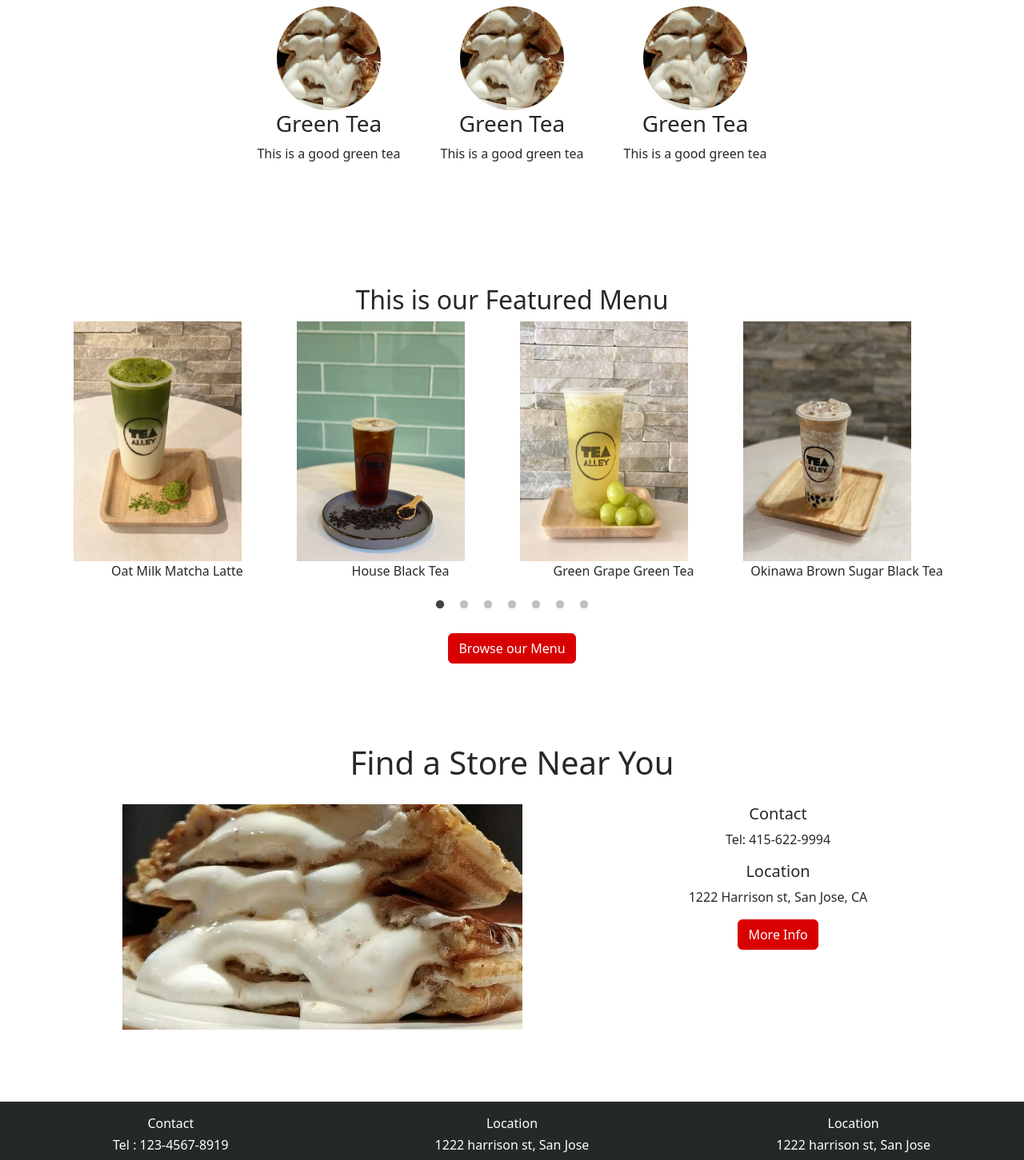
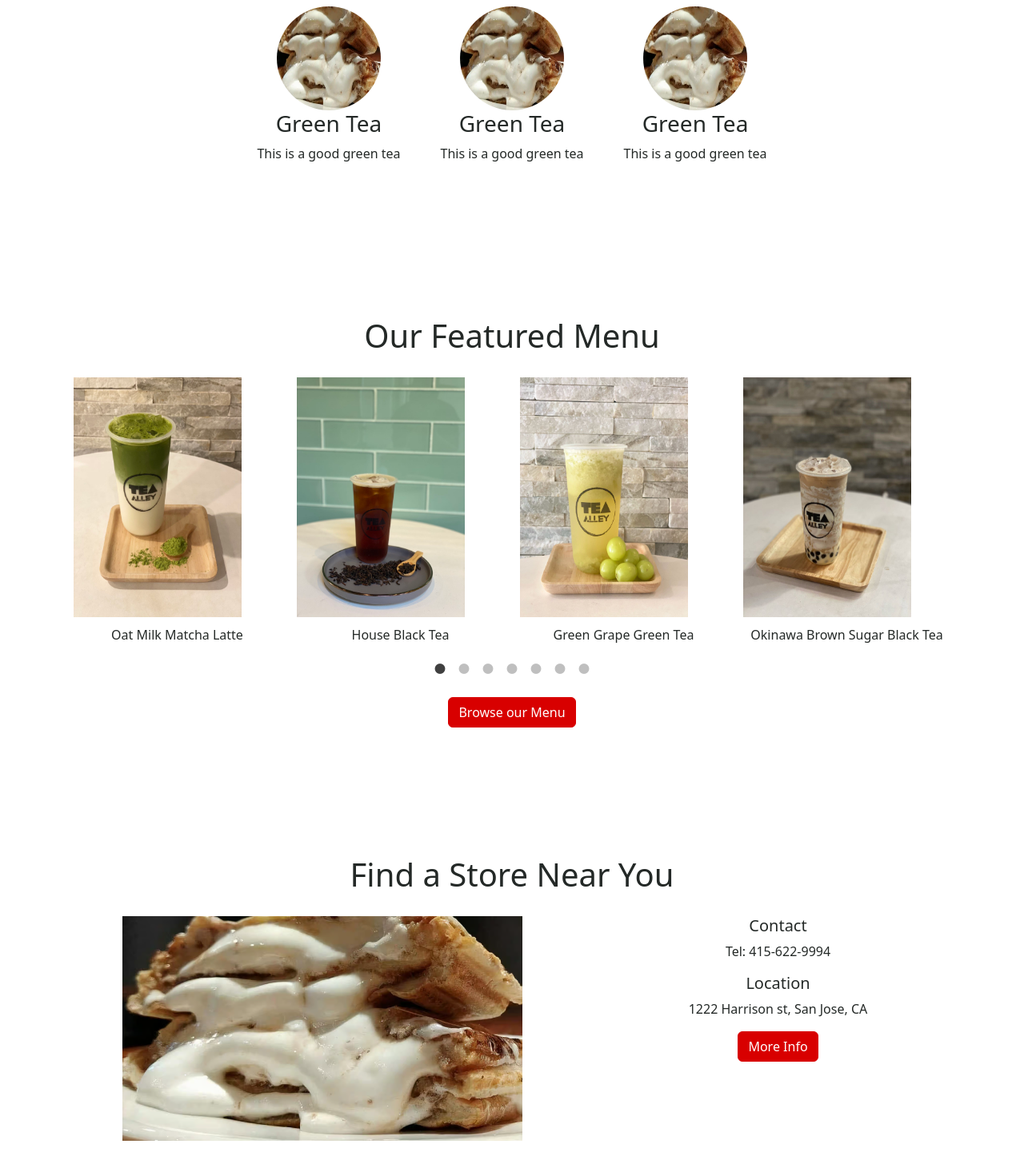
Before and after one commit to hanna522/tea-shop-website, a React (Create React App) app: page / in a window 1280 px wide. Shown: the part 1330-2781 px from the top of the page at 80% size. Built offline with nearby package versions, Linux system fonts and the light colour scheme.

Commit message:
update footer css

```diff
--- a/src/components/Footer.js
+++ b/src/components/Footer.js
@@ -11,24 +11,26 @@ function Footer() {
   return (
     <Container fluid className="footer">
       <Row>
-        <Col md="4" className="footer-copywright">
-          <h3>Contact</h3>
-          <h3>Tel : 123-4567-8919</h3>
-          <h3>Tel : 123-4567-8919</h3>
+        <Col md={4} className="footer-content">
+          <h2>Contact</h2>
+          <h3>(408) 217-9486</h3>
         </Col>
-        <Col md="4" className="footer-copywright">
-          <h3>Location</h3>
-          <h3>1222 harrison st, San Jose</h3>
-          <h3>CA, 94103</h3>
+        <Col md={4} className="footer-content">
+          <h2>Location</h2>
+          <h3>40 S 1st St</h3>
+          <h3>San Jose, CA 95113</h3>
+          <h3>Downtown</h3>
         </Col>
-        <Col md="4" className="footer-copywright">
-          <h3>Location</h3>
-          <h3>1222 harrison st, San Jose</h3>
-          <h3>CA, 94103</h3>
+        <Col md={4} className="footer-content">
+          <h2>Open Hours</h2>
+          <h3>Tue-Sat : 8:00 PM - 2:00 AM</h3>
+          <h3>Mon, Sun : 8:30 PM - 2:00 AM</h3>
         </Col>
-        <Col md="12" className="footer-body">
-          <ul className="footer-icons">
-            <li className="social-icons">
+      </Row>
+      <Row>
+        <Col>
+          <ul className="footer-social">
+            <li>
               <a
                 href="http://google.com"
                 style={{ color: "white" }}
--- a/src/components/Home/FeaturedMenuSlider.js
+++ b/src/components/Home/FeaturedMenuSlider.js
@@ -42,25 +42,27 @@ function FeaturedMenuSlider() {
 
   return (
       <>
-        <Container fluid className="home-info-section" id="home">
-          <Container className="middle-content">
-            <Row>
-              <Col className="header">
-                  <h2 className="heading">
-                      This is our <span className="purple"> Featured Menu </span>
-                  </h2>
+        <Container fluid className="home-info-section">
+          <Container className="home-info-content">
+            <Row className="home-header">
+              <Col>
+                  <h1>Our Featured Menu</h1>
               </Col>
-              <Col className="header">
+            </Row>
+            <Row className="home-header">
+              <Col>
                   <Slider className="slider" {...settings}>
                       {menus.map((menu, index) => (
-                      <div key={index} className="menu-item">
+                      <div key={index} className="slider-item">
                           <img src={menu.image} alt={menu.name} />
                           <p>{menu.name}</p>
                       </div>
                       ))}
                   </Slider>
               </Col>
-              <Col md={12} className="header">
+            </Row>
+            <Row className="home-header">
+              <Col>
                   <Link to="/menu" className="btn btn-primary">Browse our Menu</Link>
               </Col>
             </Row>
--- a/src/components/Location/Location.js
+++ b/src/components/Location/Location.js
@@ -29,7 +29,7 @@ const MyMapComponent = ({ center, zoom }) => {
 };
 
 export default function Location() {
-  const API_KEY = "";
+  const API_KEY = "AIzaSyDUZqQmTvngC0RzytNANCvw5a_HZWTvIbk";
   const center = { lat: 37.335594177246094, lng: -121.88988494873047 };
   const zoom = 14;
 
--- a/src/style.css
+++ b/src/style.css
@@ -360,91 +360,30 @@ button:focus {
   border-radius: 50%;
 }
 
-.menu-item {
+/* featured menu section */
+.slider {
+  margin-bottom: 30px;
+}
+
+.slider-item {
   display: flex;
   flex-direction: column;
   align-items: center;
 }
 
-.menu-item img { /* needs to be adjusted to original size later */
-  height: 300px;
-  width: 230px;
+.slider-item img {
+  height: 300px; /* needs to be adjusted to original size later */
+  width: 230px; /* needs to be adjusted to original size later */
   padding: 0px 10px;
+  margin-bottom: 10px;
 }
 
-.slider {
-  margin-bottom: 50px;
+.slider-item p {
+  font-weight: 500;
 }
 
 .slick-dots li button:before {
-  font-size: 12px !important;
-  bottom: -25px;
-}
-
-.btn {
-  z-index: 1 !important;
-}
-
-.home-about-social {
-  text-align: center !important;
-  padding-top: 25px;
-  color: white !important;
-}
-
-.home-about-social-links {
-  justify-content: center !important;
-  padding-top: 15px !important;
-  display: inline-block !important;
-  position: relative !important;
-  padding-inline-start: 0 !important;
-}
-
-.home-social-icons {
-  position: relative !important;
-  display: inline-block !important;
-  width: 40px !important;
-  height: 40px !important;
-  text-align: center !important;
-  font-size: 1.2em !important;
-  line-height: 2em !important;
-  background: rgba(255, 255, 255, 0.972) !important;
-  border-radius: 50% !important;
-  transition: 0.5s !important;
-}
-
-.home-social-icons::before {
-  content: "";
-  position: absolute;
-  top: 0;
-  left: 0;
-  width: 100%;
-  height: 100%;
-  border-radius: 50%;
-  background: #75ffdf;
-  transition: 0.5s;
-  transform: scale(0.9);
-  z-index: -1;
-}
-
-.home-social-icons:hover::before {
-  transform: scale(1.1);
-  box-shadow: 0 0 15px #75ffdf;
-}
-
-.home-social-icons:hover {
-  color: #75ffdf;
-  box-shadow: 0 0 5px #75ffdf;
-  text-shadow: 0 0 2px #75ffdf;
-}
-
-.social-icons {
-  display: inline-block !important;
-  padding-right: 15px;
-  padding-left: 15px;
-}
-
-.icon-colour {
-  color: #700c86 !important;
+  font-size: 15px !important;
 }
 
 /* --------- */
@@ -452,40 +391,42 @@ button:focus {
 /* --------- */
 .footer {
   background-color: var(--fg-color-b);
-  bottom: 0 !important;
-  padding-top: 10px !important;
-  padding-bottom: 8px !important ;
-}
-.footer-copywright {
-  text-align: center !important;
+  bottom: 0;
+  padding-top: 10px;
+  padding-bottom: 8px;
 }
 
-.footer-body {
-  z-index: 1;
-  text-align: center !important;
-}
-
-@media (max-width: 767px) {
-  .footer-copywright {
-    text-align: center !important;
-  }
-
-  .footer-body {
-    text-align: center !important;
-  }
+.footer h2 {
+  font-size: 0.8em;
+  font-weight: 900;
+  color: var(--font-color-b);
+  margin-top: 0.5em;
+  margin-bottom: 0.7em;
 }
 
 .footer h3 {
-  font-size: 1em;
-  color: white !important;
+  font-size: 0.8em;
+  color: var(--font-color-b) !important;
   margin-top: 0.5em !important;
   margin-bottom: 0.5em !important;
 }
+
 .footer-icons {
   margin-top: 1em !important;
   margin-bottom: 0.5em !important;
   padding: 0 !important;
 }
+
+.footer-social {
+  display: flex;
+  justify-content: center;
+  gap: 50px;
+  margin-top: 15px;
+}
+
+
+
+
 
 /* needs to be deleted later */
 
```
Also changed, not shown: src/components/Home/MenuSlider.js (deleted, +0 -76 lines).
